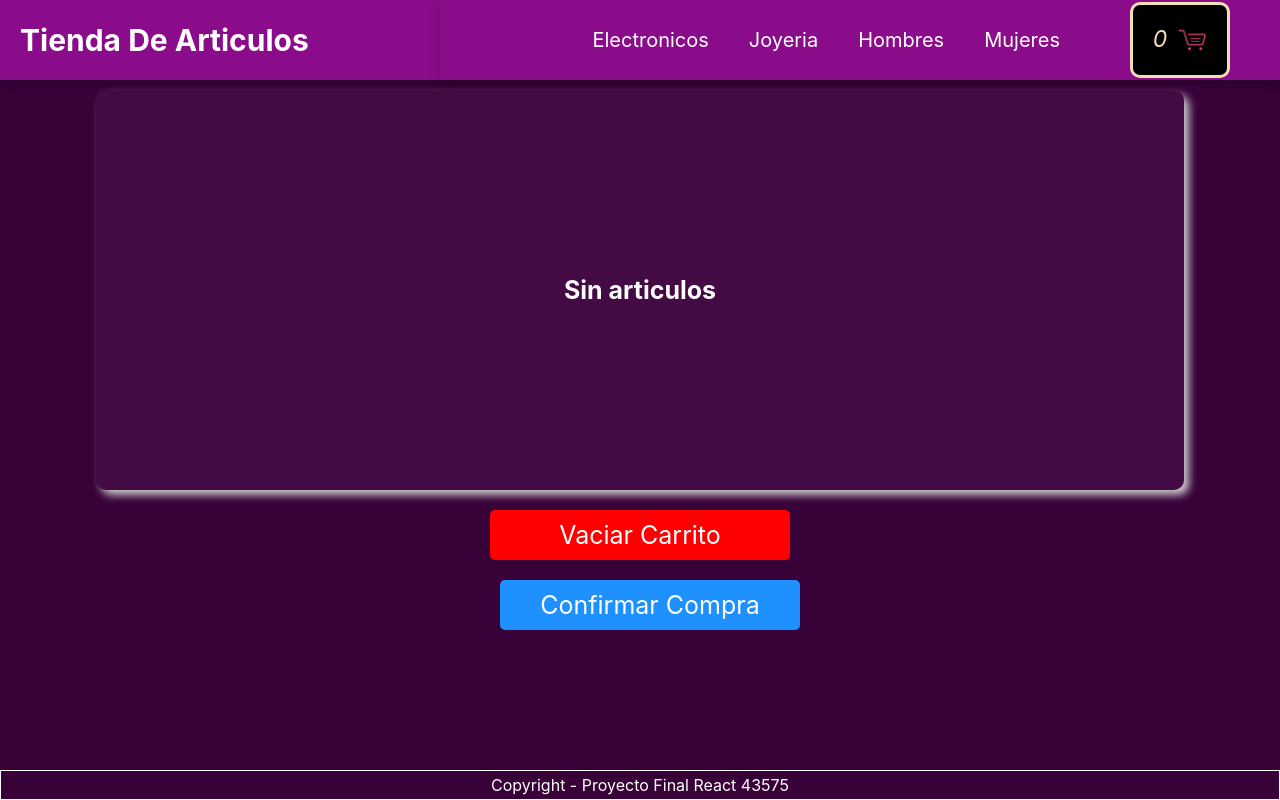
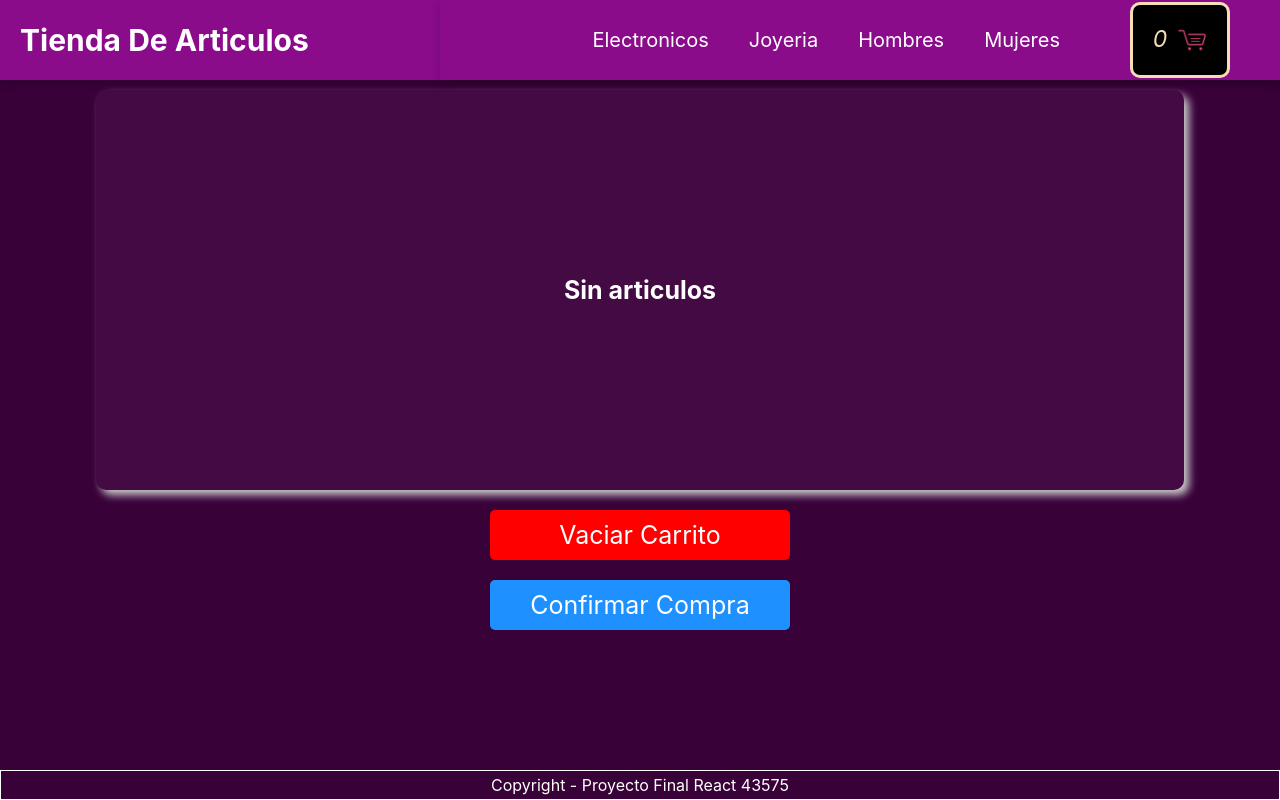
Before and after one commit to IgnacioSachetto/entregaFinalReact, a React (Create React App) app: page /carrito in a window 1280 px wide. Built offline with nearby package versions, Linux system fonts and the light colour scheme.

Commit message:
versionFinalReactSachetto

```diff
--- a/src/index.css
+++ b/src/index.css
@@ -433,7 +433,7 @@ button[disabled] {
 .botonConfirmarCompra {
   position: relative;
   top: 70px;
-  left:10px;
+  left:0px;
   display: block;
   margin: 20px auto 20px auto;
   background-color: dodgerblue;
```
